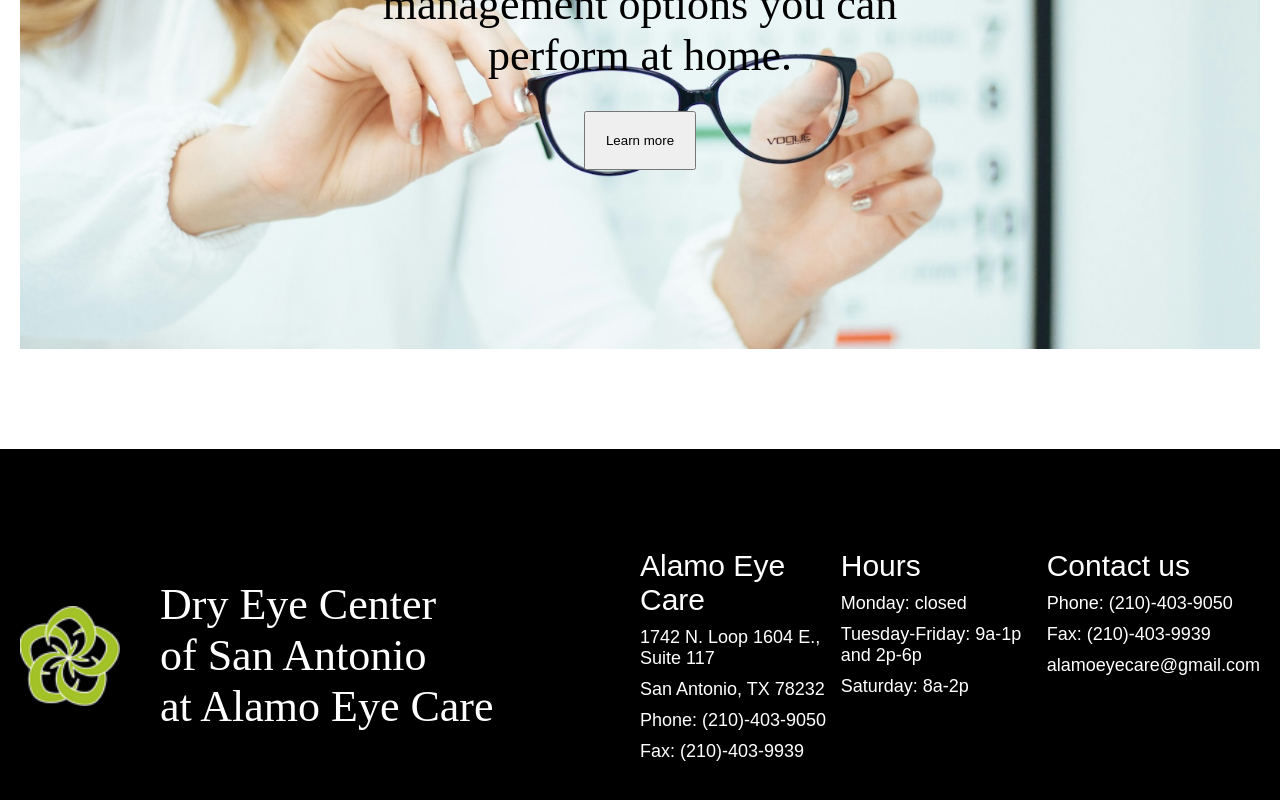
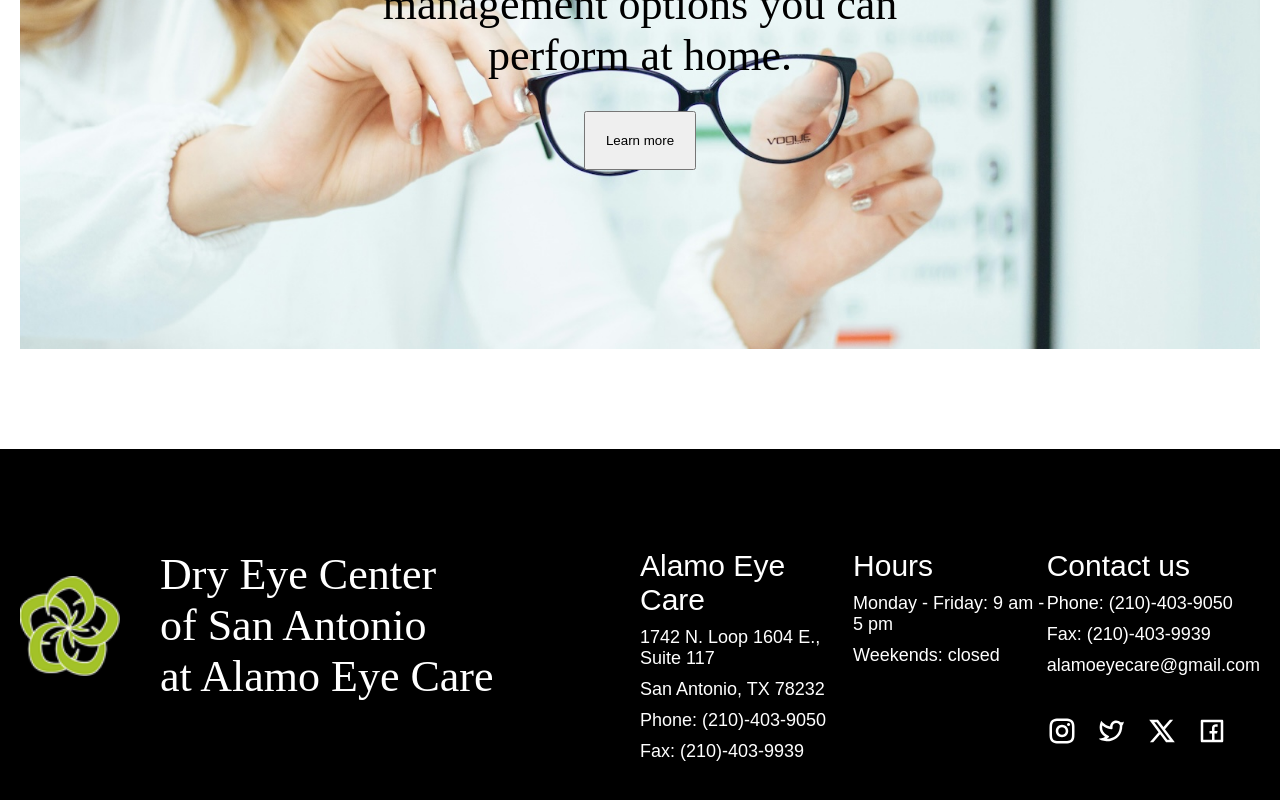
Before and after one commit to kathyhahahahoang/dry-eye-center, a React (Vite) app: page / in a window 1280 px wide. Shown: the part 3180-3980 px from the top of the page. Built offline with nearby package versions, Linux system fonts and the light colour scheme; a web font is replaced by a local one.

Commit message:
Add social media icons to Footer

```diff
--- a/package.json
+++ b/package.json
@@ -10,6 +10,7 @@
     "preview": "vite preview"
   },
   "dependencies": {
+    "@remixicon/react": "^4.2.0",
     "react": "^18.2.0",
     "react-dom": "^18.2.0",
     "react-router-dom": "^6.22.3",
--- a/src/ui/Footer.module.scss
+++ b/src/ui/Footer.module.scss
@@ -6,8 +6,13 @@
   padding: 10rem 2rem;
 }
 
+.buttons-container {
+  width: 50%;
+  display: flex;
+  flex-direction: column;
+  gap: 4rem;
+}
 .logo-container {
-  width: 50%;
   //   background-color: pink;
   display: flex;
   gap: 4rem;
@@ -22,6 +27,17 @@
   width: 10rem;
   height: 10rem;
   object-fit: cover;
+}
+
+.social-media-container {
+  display: flex;
+  gap: 2rem;
+  padding-top: 3rem;
+}
+
+.icon {
+  width: 3rem;
+  height: 3rem;
 }
 
 .links-container {
--- a/src/ui/Footer.tsx
+++ b/src/ui/Footer.tsx
@@ -1,9 +1,16 @@
 import styles from "./Footer.module.scss";
 import logo from "../assets/images/logo.webp";
+import {
+  RiFacebookBoxLine,
+  RiInstagramLine,
+  RiTwitterLine,
+  RiTwitterXLine,
+} from "@remixicon/react";
 
 function Footer() {
   return (
     <div className={styles.container}>
+      <div className={styles["buttons-container"]}>
         <div className={styles["logo-container"]}>
           <img src={logo} className={styles.logo} />
           <h3>
@@ -12,6 +19,7 @@ function Footer() {
             of San Antonio <br />
             at Alamo Eye Care
           </h3>
+        </div>
       </div>
       <div className={styles["links-container"]}>
         <ul className={styles["ul-container"]}>
@@ -23,15 +31,28 @@ function Footer() {
         </ul>
         <ul className={styles["ul-container"]}>
           <li>Hours</li>
-          <li>Monday: closed</li>
-          <li>Tuesday-Friday: 9a-1p and 2p-6p</li>
-          <li>Saturday: 8a-2p</li>
+          <li>Monday - Friday: 9 am - 5 pm</li>
+          <li>Weekends: closed</li>
         </ul>
         <ul className={styles["ul-container"]}>
           <li>Contact us</li>
           <li>Phone: (210)-403-9050</li>
           <li>Fax: (210)-403-9939</li>
           <li>alamoeyecare@gmail.com</li>
+          <div className={styles["social-media-container"]}>
+            <div>
+              <RiInstagramLine className={styles.icon} />
+            </div>
+            <div>
+              <RiTwitterLine className={styles.icon} />
+            </div>
+            <div>
+              <RiTwitterXLine className={styles.icon} />
+            </div>
+            <div>
+              <RiFacebookBoxLine className={styles.icon} />
+            </div>
+          </div>
         </ul>
       </div>
     </div>
```
Also changed, not shown: 1 other file (tests, documents, lock files or other folders). Lines whose indentation alone changed are shown as unchanged.
